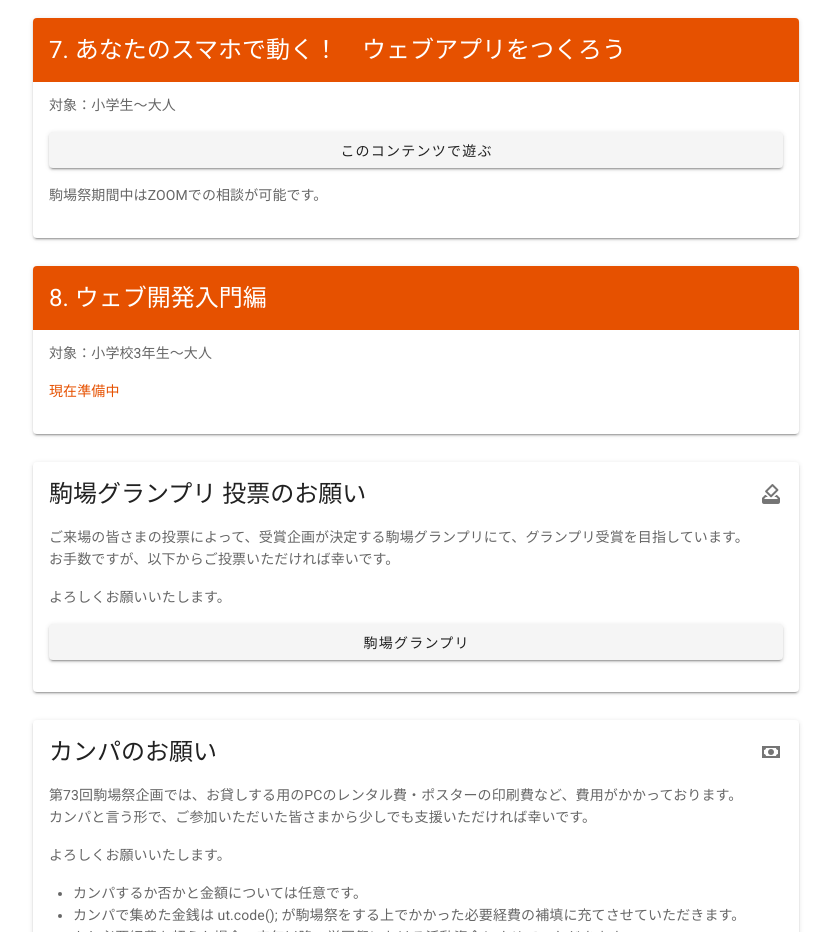
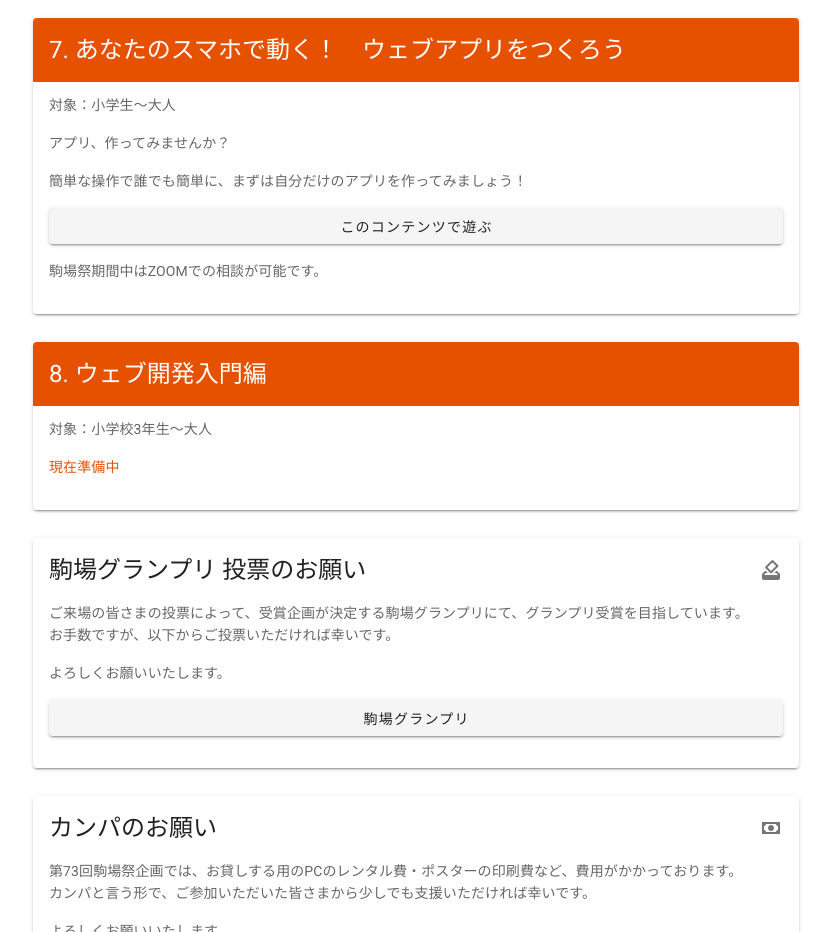
Before and after one commit to ut-code/kf73, a Nuxt app: page / in a window 1280 px wide. Shown: the part 3380-4312 px from the top of the page, without its empty margins (224-1055 px from the left). Built offline with nearby package versions, Linux system fonts and the light colour scheme.

Commit message:
アプリ作ってみるのの紹介文を追加

```diff
--- a/assets/contents.ts
+++ b/assets/contents.ts
@@ -63,7 +63,10 @@ export const contents: Content[] = [
   {
     title: 'あなたのスマホで動く！　ウェブアプリをつくろう',
     target: '小学生〜大人',
-    messages: [''],
+    messages: [
+      'アプリ、作ってみませんか？',
+      '簡単な操作で誰でも簡単に、まずは自分だけのアプリを作ってみましょう！',
+    ],
     url: 'https://pwa-maker.onrender.com/',
   },
   {
```
